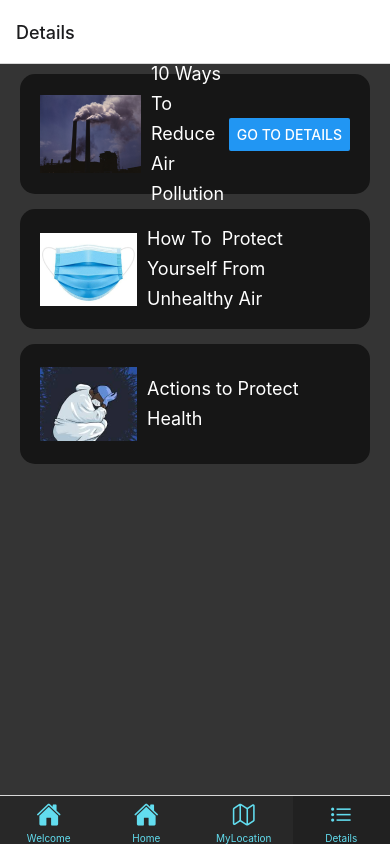
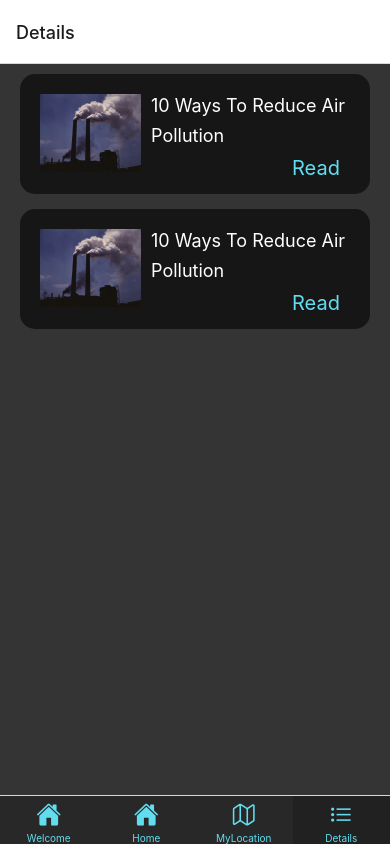
Before and after one commit to peksinsara/aqi-monitoring-mobile, a React Native app: screen /Details in a window 390 px wide. Built offline with nearby package versions, Linux system fonts and the light colour scheme.

Commit message:
modal added

```diff
--- a/navigation/Details.js
+++ b/navigation/Details.js
@@ -1,40 +1,47 @@
-import React from "react";
-import {
+import React, { useState } from "react";
 
-  View,
-  Text,
-  StyleSheet, Image, Button
-} from "react-native";
 import image2 from "../assets/image2.png";
 import image3 from "../assets/image3.png";
 import image4 from "../assets/image4.png";
 
+import {
+  View,
+  Text,
+  Image,
+  TouchableOpacity,
+  Animated,
+  StyleSheet,
+  Dimensions,
+} from "react-native";
+
+export default function Details(props) {
   const styles = StyleSheet.create({
     white: {
       color: "#fff",
-    fontSize:18,
-    flex: 1,
-    marginLeft:10,
-    lineHeight:30,
-    display:"flex",
-    textAlignVertical:"center",
-
-
+      fontSize: 18,
+      flex: 0.8,
+      marginLeft: 10,
+      lineHeight: 30,
+      display: "flex",
+      width: 220,
+      paddingTop: 12,
+      textAlignVertical: "center",
     },
     container: {
       flex: 1,
       backgroundColor: "#343434",
-    paddingLeft:10,
-    paddingRight:10,
+      paddingLeft: 10,
+      paddingRight: 10,
+      height: "100%",
     },
     list: {
       paddingVertical: 5,
-    display:"flex",
-    height:120,
-    flexDirection:"row",
+      display: "flex",
+      height: 120,
+      flexDirection: "row",
       padding: 20,
-    fontSize:16,
-    lineHeight:30,
+      fontSize: 16,
+      lineHeight: 30,
       marginLeft: 10,
       marginRight: 10,
       marginTop: 10,
@@ -42,43 +49,191 @@ const styles = StyleSheet.create({
       backgroundColor: "#161616",
       color: "white",
       borderRadius: 15,
-    justifyContent:"center",
-    alignContent:"center",
-    alignItems:"center",
     },
-  img:{
-    margin:"auto",
+    background: {
+      position: "absolute",
+      left: 0,
+      right: 0,
+      top: 0,
+      bottom: 0,
+      height: "100%",
+      alignItems: "center",
+      justifyContent: "center",
+    },
+    modalText: {
+      textAlign: "center",
+      fontSize: 20,
+    },
+    modalButton: {
+      marginTop: 20,
+      marginBottom: 20,
+      backgroundColor: "#62DDEF",
+      borderRadius: 20,
+      height: 40,
+      borderColor: "black",
+      flex: 1,
+    },
+    wrap: {
+      padding: 20,
+      margin: 20,
+      borderRadius: 20,
+      backgroundColor: "black",
+      shadowColor: "pink",
+      shadowOffset: {
+        width: 20.4,
+        height: 50.4,
+      },
+      shadowOpacity: 0.74,
+      shadowRadius: 30,
+      elevation: 10,
+    },
+    text: {
+      fontSize: 20,
+      color: "#62DDEF",
+      paddingTop: 5,
+      textAlignVertical: "center",
+      marginLeft: 120,
+    },
+    center: {
+      justifyContent: "center",
+      alignItems: "center",
+    },
+    mainButton: {
+      width: 100,
+      height: 50,
+      borderRadius: 20,
+      backgroundColor: "green",
+    },
+    img: {
+      display: "flex",
+      marginTop: 15,
+    },
+    content:{
+      color:"white"
+    },
+    btn:{
+      fontSize: 20,
+      color: "black",
+      paddingTop: 5,
+      textAlignVertical: "center",
+      marginLeft: 120,
     }
   });
 
+  const [animation, setAnimation] = useState(new Animated.Value(0));
+
+  const color = animation.interpolate({
+    inputRange: [0, 0.2, 1.8, 2],
+    outputRange: [
+      "rgba(255,255,255,0.0)",
+      "rgba(45,57,82,0.5)",
+      "rgba(45,57,82,0.8)",
+      "rgba(255,255,255,0.0)",
+    ],
+  });
+
+  const openModal = animation.interpolate({
+    inputRange: [0, 1],
+    outputRange: [0, 1.1],
+    extrapolate: "clamp",
+  });
 
 
-export default class DetailsScreen extends React.Component {
+  const modalTrigger = () => {
+    Animated.timing(animation, {
+      toValue: 1,
+      duration: 500,
+      useNativeDriver: false,
+    }).start();
+  };
+  const close = () => {
+    Animated.timing(animation, {
+      toValue: 0,
+      duration: 500,
+      useNativeDriver: false,
+    }).start();
+  };
 
-  render() {
+  const open = {
+    transform: [{ scale: openModal }, ],
+  };
+  const background = {
+    backgroundColor: color,
+  };
 
   return (
     <View style={styles.container}>
       <View style={styles.list}>
-          <Image source={image2} style={styles.img}/>
+        <Image source={image2} style={styles.img} />
+        <View>
           <Text style={styles.white}>10 Ways To Reduce Air Pollution</Text>
-          <Button
-                    title="Go to Details"
-                    onPress={() => this.props.navigation.navigate('DetailsScreen')}
-                />
+          <TouchableOpacity
+            style={(styles.mainButton, styles.center)}
+            onPress={modalTrigger}
+          >
+            <Text style={styles.text}>Read</Text>
+          </TouchableOpacity>
+        </View>
       </View>
 
+
+
       <View style={styles.list}>
-          <Image source={image3} style={styles.img}/>
-          <Text style={styles.white}>How To  Protect Yourself From Unhealthy Air</Text>
+        <Image source={image2} style={styles.img} />
+        <View>
+          <Text style={styles.white}>10 Ways To Reduce Air Pollution</Text>
+          <TouchableOpacity
+            style={(styles.mainButton, styles.center)}
+            onPress={modalTrigger}
+          >
+            <Text style={styles.text}>Read</Text>
+          </TouchableOpacity>
         </View>
-        <View style={styles.list}>
-          <Image source={image4} style={styles.img}/>
-          <Text style={styles.white}>Actions to Protect Health</Text>
+      </View>
+      <Animated.View style={(styles.background, background)}>
+        <Animated.View style={(styles.background, open)}>
+          <View style={styles.wrap}>
+            <Text style={styles.content}>1. Using public transports</Text>
+            <Text style={styles.content}>2. Turn off the lights when not in use</Text>
+            <Text style={styles.content}>3. Recycle and Reuse</Text>
+            <Text style={styles.content}>4. No to plastic bags</Text>
+            <Text style={styles.content}>5. Reduction of forest fires and smoking</Text>
+            <Text style={styles.content}>6. Use of fans instead of Air Conditioner</Text>
+            <Text style={styles.content}>7. Use filters for chimneys</Text>
+            <Text style={styles.content}>8. Avoid usage of crackers</Text>
+            <Text style={styles.content}>8. Avoid using of products with chemicals</Text>
+            <Text style={styles.content}>9. Implement Afforestation</Text>
+            <View style={{ flexDirection: "row" }}>
+              <TouchableOpacity onPress={close} style={styles.modalButton}>
+                <Text style={styles.btn}>Close</Text>
+              </TouchableOpacity>
+            </View>
+          </View>
+        </Animated.View>
+      </Animated.View>
 
+      <Animated.View style={(styles.background, background)}>
+        <Animated.View style={(styles.background, open)}>
+          <View style={styles.wrap}>
+            <Text style={styles.content}>1. Using public transports</Text>
+            <Text style={styles.content}>2. Turn off the lights when not in use</Text>
+            <Text style={styles.content}>3. Recycle and Reuse</Text>
+            <Text style={styles.content}>4. No to plastic bags</Text>
+            <Text style={styles.content}>5. Reduction of forest fires and smoking</Text>
+            <Text style={styles.content}>6. Use of fans instead of Air Conditioner</Text>
+            <Text style={styles.content}>7. Use filters for chimneys</Text>
+            <Text style={styles.content}>8. Avoid usage of crackers</Text>
+            <Text style={styles.content}>8. Avoid using of products with chemicals</Text>
+            <Text style={styles.content}>9. Implement Afforestation</Text>
+            <View style={{ flexDirection: "row" }}>
+              <TouchableOpacity onPress={close} style={styles.modalButton}>
+                <Text style={styles.btn}>Close</Text>
+              </TouchableOpacity>
             </View>
+          </View>
+        </Animated.View>
+      </Animated.View>
 
     </View>
   );
 }
-}
```
Lines whose indentation alone changed are shown as unchanged.
